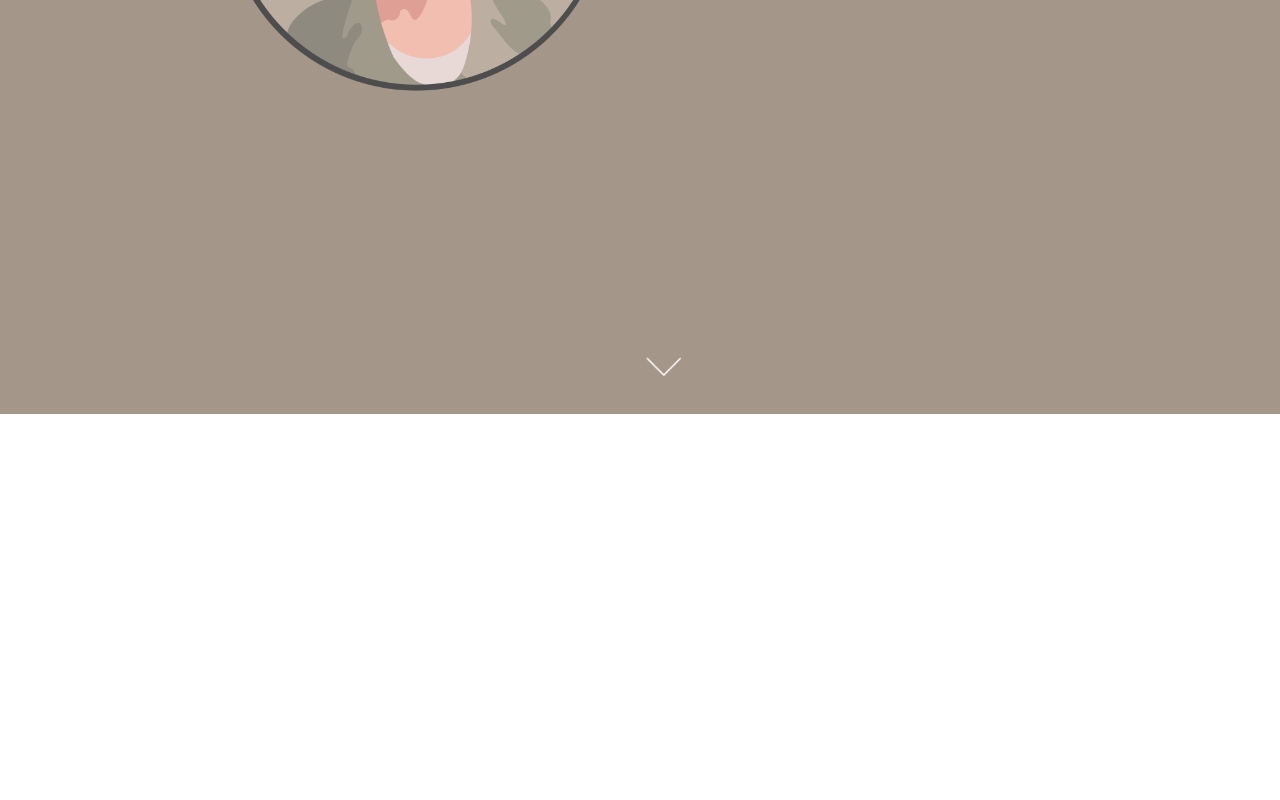
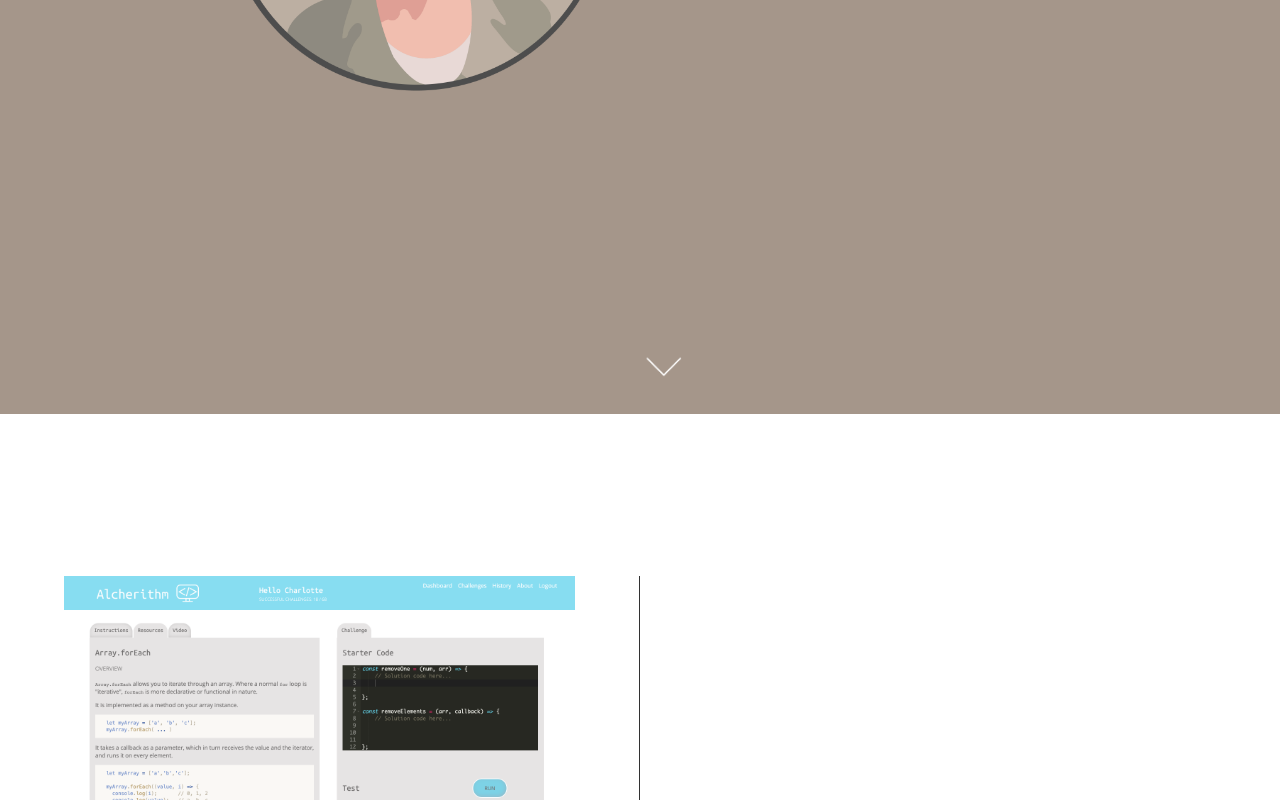
Before and after one commit to DannieSchu/portfolio, a React app: page / in a window 1280 px wide. Shown: the part 1186-1986 px from the top of the page. Built offline with nearby package versions, Linux system fonts and the light colour scheme.

Commit message:
render project carousel in projects component

```diff
--- a/src/components/Projects/Projects.jsx
+++ b/src/components/Projects/Projects.jsx
@@ -1,10 +1,22 @@
 import React from 'react';
+import Project from './Project';
+import Arrow from '../Nav/Arrow';
 import styles from './Projects.css';
+import typeStyle from '../../styles/type.css';
+import { projectsArr } from './projectsArr';
 
 const Projects = () => {
+  const projectElements = projectsArr.map(project => <Project key={project.title} {...project} />);
+
   return (
     <section name="Projects" className={styles.Projects}>
-
+      <h2 className={typeStyle.pageHeading}>Projects</h2>
+      <section className={styles.wrapper} >
+        {projectElements}
+      </section>
+      <div className={styles.arrow}>
+        <Arrow element="Contact" />
+      </div>
     </section>
   );
 };
```
